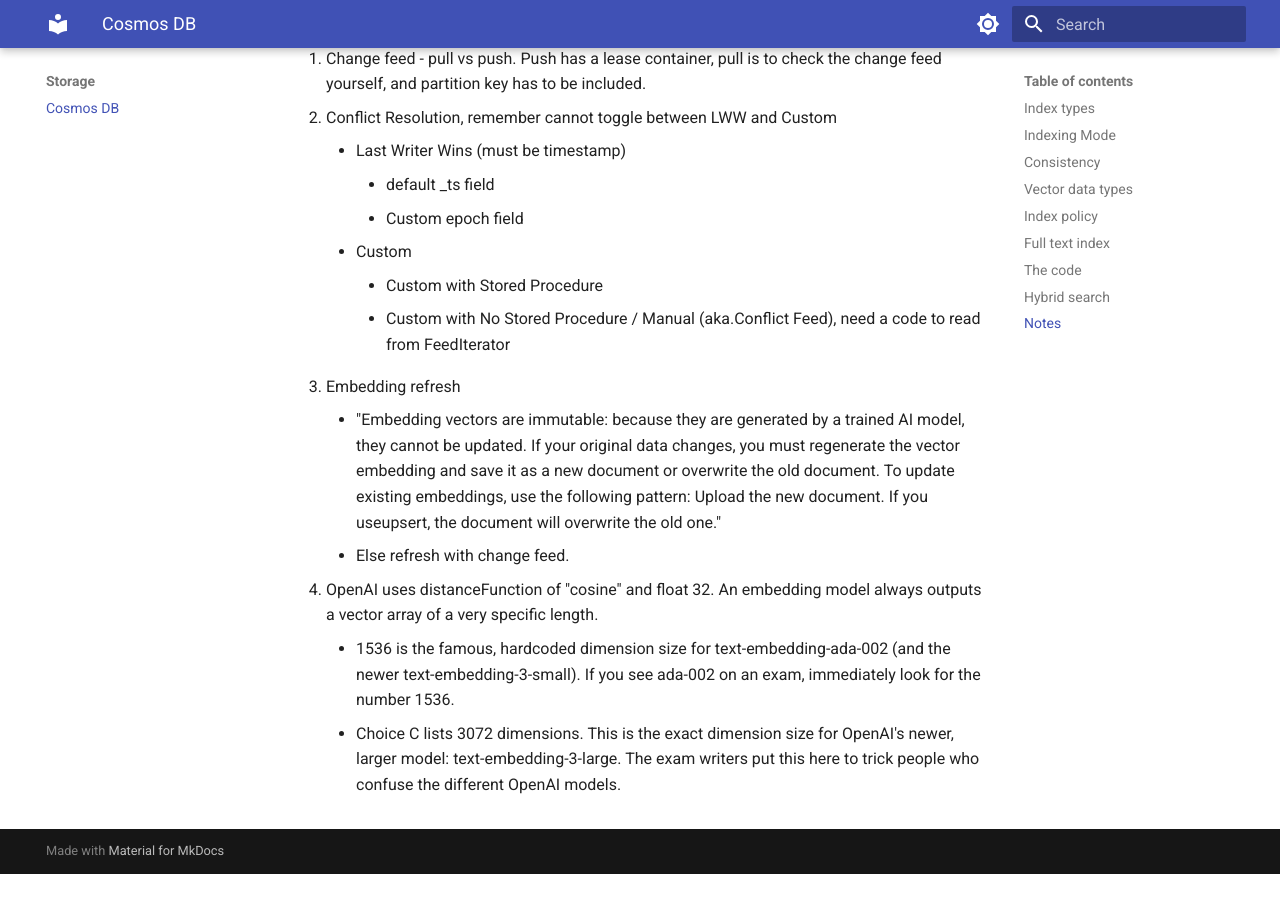
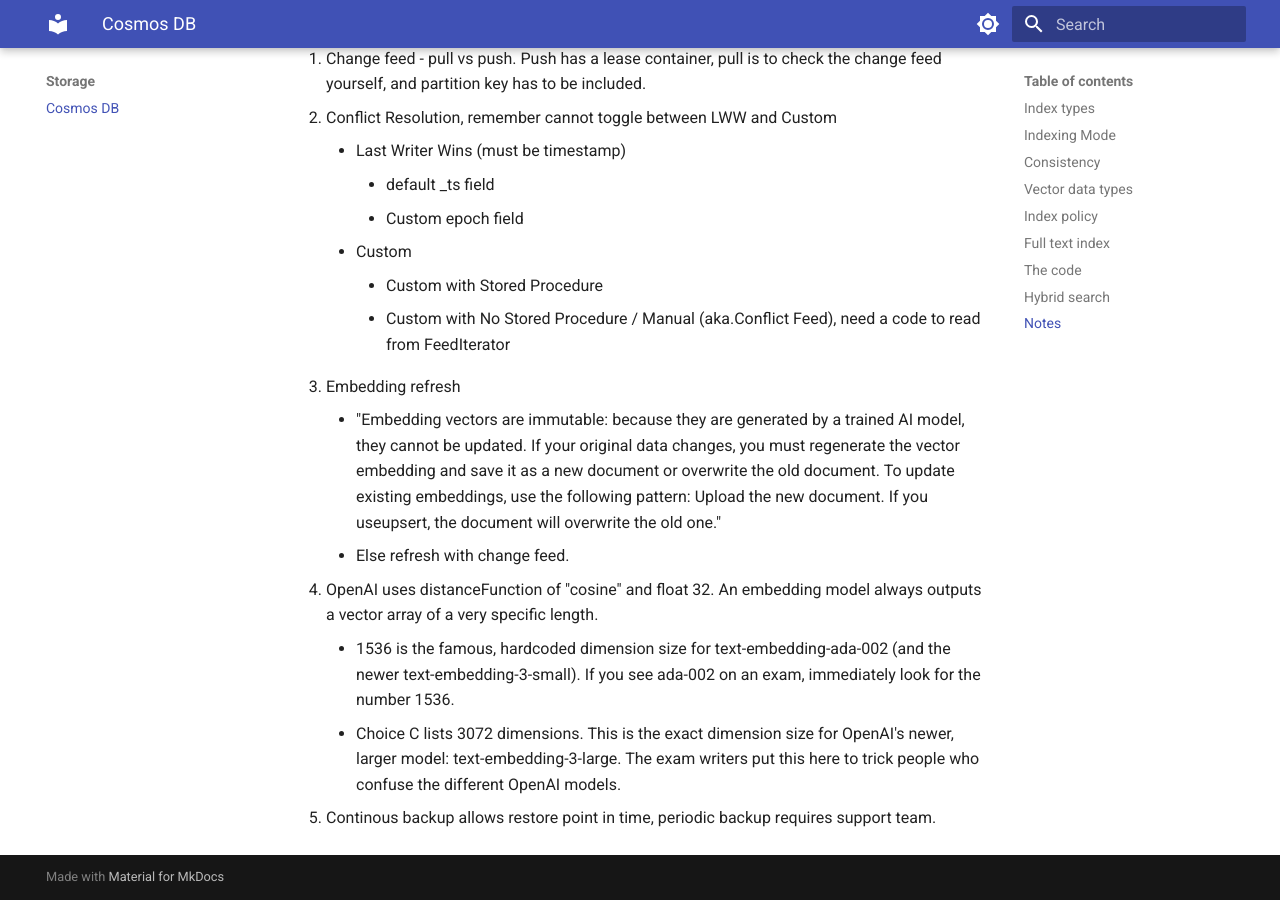
Before and after one commit to yoonghan/AI-Cloud-Developer, an MkDocs documentation site: the page built from docs/Storage/CosmosDb.md, in a window 1280 px wide and 900 px high, scrolled down 5713 px. Built offline with MkDocs 1.6.1 and Material for MkDocs 9.7.7, drawn with Linux system fonts in a browser that asks for light colours; before the commit the page ends 6587 px from its top, so only the background shows below that.

Commit message:
Update cosmosdb question.

```diff
--- a/docs/Storage/CosmosDb.md
+++ b/docs/Storage/CosmosDb.md
@@ -184,3 +184,4 @@
 4. OpenAI uses distanceFunction of "cosine" and float 32. An embedding model always outputs a vector array of a very specific length.
     - 1536 is the famous, hardcoded dimension size for text-embedding-ada-002 (and the newer text-embedding-3-small). If you see ada-002 on an exam, immediately look for the number 1536.
     - Choice C lists 3072 dimensions. This is the exact dimension size for OpenAI's newer, larger model: text-embedding-3-large. The exam writers put this here to trick people who confuse the different OpenAI models.
+5. Continous backup allows restore point in time, periodic backup requires support team.
```
